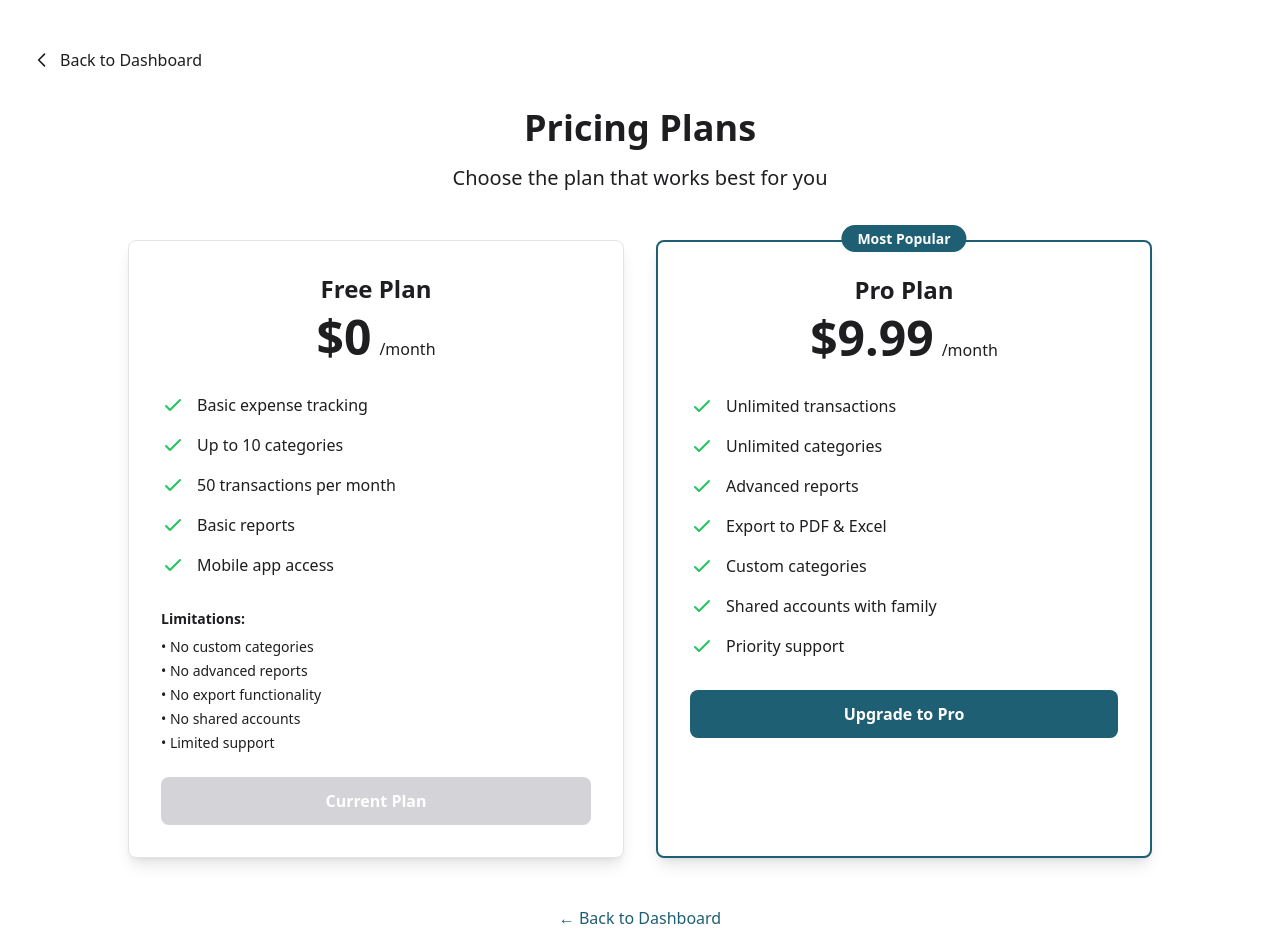
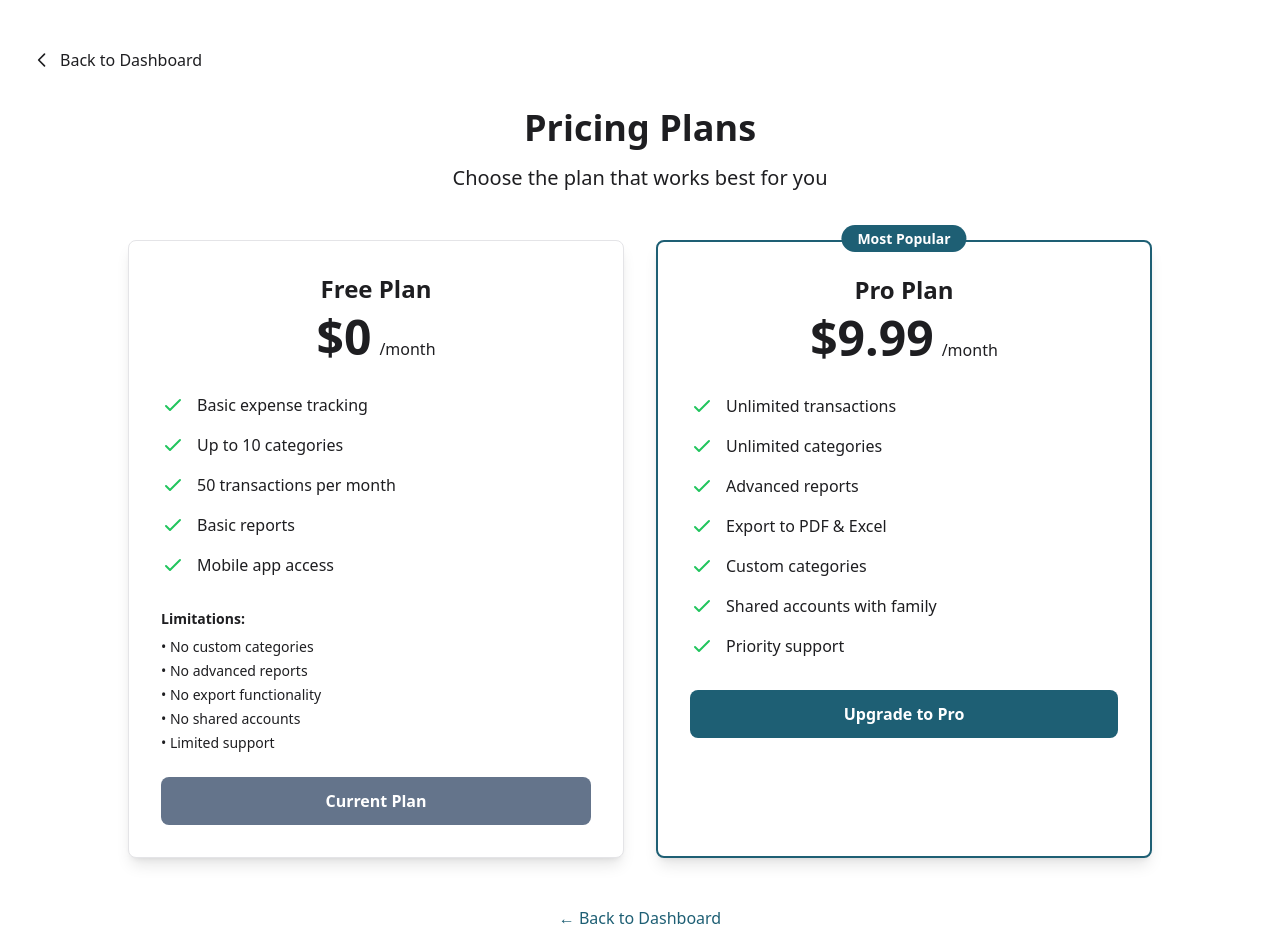
Before and after one commit to lucontre/expense-tracker-pro, a Next.js app in the folder web/: page /pricing in a window 1280 px wide. Shown: the top 952 px of the page. Built offline with nearby package versions, Linux system fonts and the light colour scheme; no server answers.

Commit message:
Fix: console error, FAB color, and pricing button contrast

```diff
--- a/web/src/app/dashboard/page.tsx
+++ b/web/src/app/dashboard/page.tsx
@@ -17,7 +17,7 @@ import { getTranslatedCategoryName } from '@/lib/categoryTranslations';
 export default function DashboardPage() {
   const [user, setUser] = useState<any>(null);
   const [transactions, setTransactions] = useState<Transaction[]>([]);
-  const [categories, setCategories] = useState<{id: string, name: string, is_system?: boolean}[]>([]);
+  const [categories, setCategories] = useState<{id: string, name: string}[]>([]);
   const [userPlan, setUserPlan] = useState<string>('free');
   const [loading, setLoading] = useState(true);
   const [showTransactionModal, setShowTransactionModal] = useState(false);
@@ -57,7 +57,7 @@ export default function DashboardPage() {
       console.log('loadCategories called');
       const { data, error } = await supabase
         .from('categories')
-        .select('id, name, is_system')
+        .select('id, name')
         .order('name');
 
       console.log('Categories query result:', {
@@ -1023,7 +1023,10 @@ export default function DashboardPage() {
       {/* Floating Add Transaction Button */}
       <button
         onClick={() => setShowTransactionModal(true)}
-        className="fixed bottom-6 right-6 z-50 rounded-full bg-emerald-600 p-4 shadow-lg transition-all hover:bg-emerald-700 hover:shadow-xl dark:bg-emerald-500 dark:hover:bg-emerald-600"
+        className="fixed bottom-6 right-6 z-50 rounded-full p-4 shadow-lg transition-all hover:shadow-xl"
+        style={{
+          backgroundColor: 'var(--primary)',
+        }}
       >
         <svg className="h-6 w-6 text-white" fill="none" stroke="currentColor" viewBox="0 0 24 24">
           <path strokeLinecap="round" strokeLinejoin="round" strokeWidth={2} d="M12 6v6m0 0v6m0-6h6m-6 0H6" />
--- a/web/src/app/pricing/page.tsx
+++ b/web/src/app/pricing/page.tsx
@@ -127,7 +127,7 @@ export default function PricingPage() {
         t.limitedSupport,
       ],
       buttonText: 'Current Plan',
-      buttonStyle: 'cursor-default bg-zinc-300 dark:bg-zinc-600',
+      buttonStyle: 'cursor-default',
       popular: false,
     },
     {
@@ -272,6 +272,8 @@ export default function PricingPage() {
                     ? { backgroundColor: 'var(--primary)' }
                     : plan.id === 'pro'
                     ? { backgroundColor: 'var(--primary)' }
+                    : plan.id === 'free'
+                    ? { backgroundColor: '#64748b', color: '#ffffff' }
                     : undefined
                 }
                 disabled={plan.id === 'free'}
```
